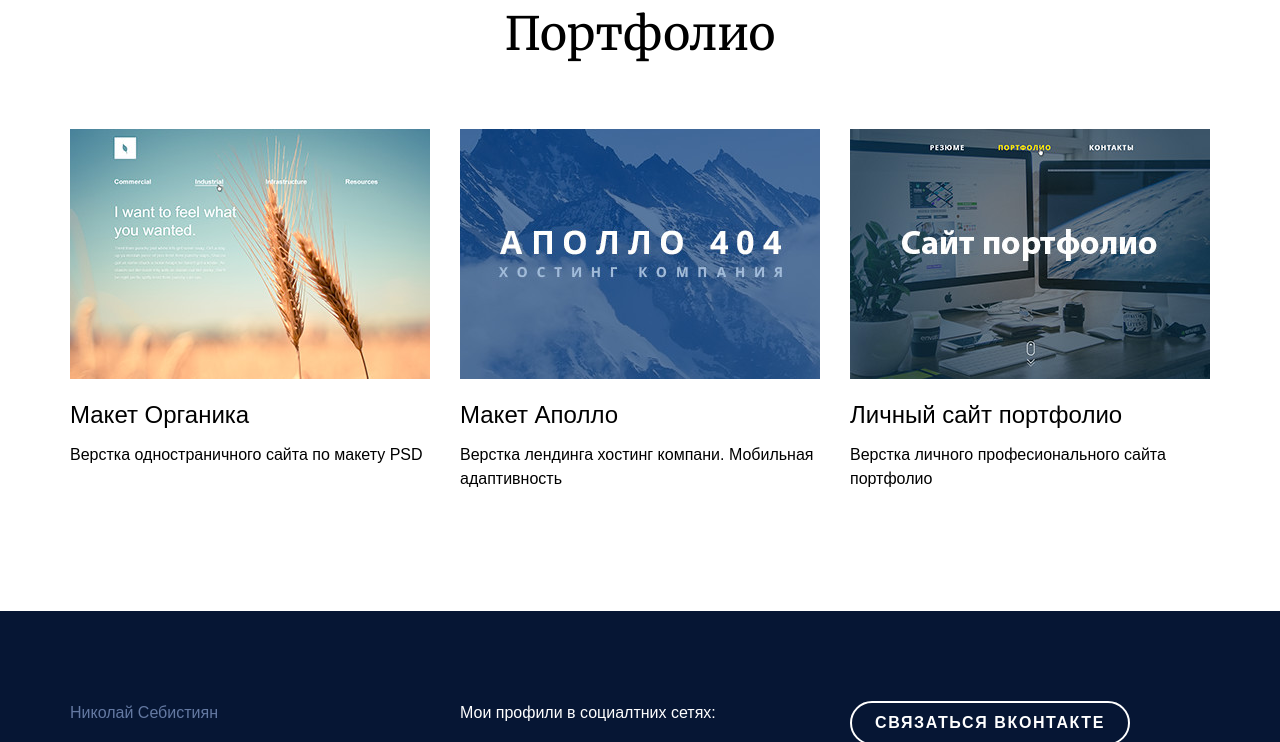
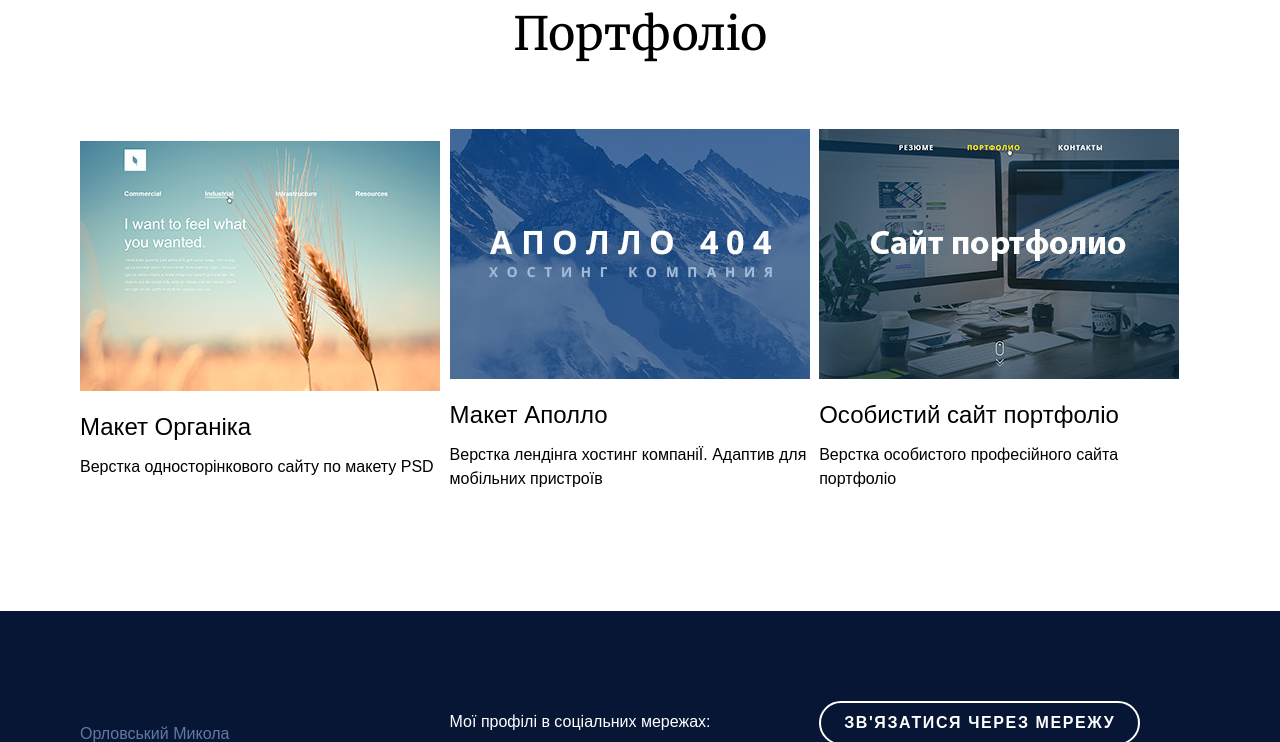
Before and after one commit to seb510/Portfoliolessons, a plain HTML site: page index.html in a window 1280 px wide. Shown: the part 870-1612 px from the top of the page. Drawn offline with nearby package versions, Linux system fonts and the light colour scheme; a web font is replaced by a local one.

Commit message:
change language/minor update

```diff
--- a/css/main.css
+++ b/css/main.css
@@ -1,3 +1,6 @@
+html {
+    scroll-behavior: smooth;
+  }
 html body {
     font-family: 'PT Sans Caption', sans-serif;
     font-size: 16px;
@@ -19,28 +22,20 @@ a{
 
     /*GRID--------------------------------------------------------
         --------------------------------*/
-.container{
-
-    width: 1140px;
-    margin-left: auto;
-    margin-right: auto;
+.container {
+    max-width: 1160px;
+    width: 100%;
+    padding: 0 20px;
+    margin: 0 auto;
 }
 
-
-.row:after{
-    clear: both;
-    content: "";
-    display: table;
+.row {
+    display: flex;
+    flex-wrap: wrap;
+    align-items: center;
 }
-
-.col-4{
-    width: 360px;
-    margin-right: 30px;
-    float: left;
-}
-
-.col-4:last-child{
-    margin-right: 0;
+.col-4 {
+    width: 33%;
 }
 
         /*HEADER--------------------------------------------------------
@@ -62,8 +57,7 @@ a{
     flex-direction: column;
     align-items: center;
     justify-content: center;
-
-    position: relative;//родитель
+    position: relative;
 
 }
 
@@ -81,6 +75,7 @@ a{
 
 .header__arrow {
    font-size: 48px;
+   color: #FFF;
     width: 60px;
     height: 50px;
     margin-left: -30px;
@@ -95,12 +90,10 @@ a{
 .portfolio{
     padding-top: 70px;
     padding-bottom: 100px;
-
 }
 
 
 .portfolio-item{
-
     margin-bottom: 20px;
 
 }
@@ -238,17 +231,13 @@ p.footer__social-icons a:hover{
     text-transform: uppercase;
     letter-spacing: 1.6px;
     padding: 8px 23px;
-
     display: inline-block;
-
     border-width: 2px;
     border-color: #fff;
     border-style: solid;
     border-radius: 50px;
     margin-bottom: 13px;
-
     transition: 0.2s ease-out;
-
 }
 
 .button:hover{
@@ -258,23 +247,13 @@ p.footer__social-icons a:hover{
 
         /*Adaptive_Media--------------------------------------------------------
     --------------------------------*/
-/*при максимальной ширини и мении будет работать запрос*/
 @media (max-width: 1160px) {
-    .container{
-        width: 100%;
-    }
-
-    .col-4{     /*реaльная шырына ==with 100% + border=0 + padding 15+15*/
-
+    .col-4 {
         width: 100%;
         margin: 0;
         margin-bottom: 30px;
         padding: 0 15%;
         text-align: center;
-    }
-
-    .header{
-        padding: 0 15px;
     }
 
     .header__title{
@@ -295,8 +274,4 @@ p.footer__social-icons a:hover{
     .title{
         font-size: 36px;
     }
-
-    .footer{
-        padding: 70px 60px;
-    }
 }
--- a/index.html
+++ b/index.html
@@ -1,29 +1,20 @@
 <!DOCTYPE html>
-<html lang="ru">
+<html lang="uk">
 <head>
     <meta charset="UTF-8">
-    <title>Мой сайт портфолио - Webcademy.ru</title>
+    <title>Мій сайт портфоліо - Webcademy</title>
     <!--Отображени страницы в масштабе 100%-->
     <meta name="viewport" content="width=device-width, initial-scale=1">
-
-
-
     <!-- Нормализация стилей -->
     <link rel="stylesheet" href="https://cdnjs.cloudflare.com/ajax/libs/normalize/5.0.0/normalize.css">
-
     <!-- Собственные стили -->
     <link rel="stylesheet" href="css/main.css">
-
     <!--  Подключение веб-шрифтов  -->
     <link href="https://fonts.googleapis.com/css?family=Merriweather|PT+Sans+Caption:400,700" rel="stylesheet">
     <link href="https://maxcdn.bootstrapcdn.com/font-awesome/4.7.0/css/font-awesome.min.css" rel="stylesheet">
-
-
     <link rel="shortcut icon" type="image/x-icon" href="img/favicon/favicon-16x16.png">
-
 </head>
 <body>
-
 
 <!-- ......................................
 
@@ -31,27 +22,22 @@ HEADER
 
 ...................................... -->
 <div class="header">
-
-    <div class="header__title">Николай Себистиян</div>
-    <div class="header__slogan">Верстка сайтов на HTML и CSS<br> HTML5 CSS3 JS jQuery</div>
-    <div class="header__arrow">
+    <div class="header__title">Орловський Микола</div>
+    <div class="header__slogan">Верстка сайтів на HTML и CSS<br> HTML5 CSS3 JS jQuery</div>
+    <a href="#portfolio" class="header__arrow">
         <i class="fa fa-chevron-down" aria-hidden="true"></i>
-    </div>
+    </a>
 </div>
-
-
-
 
 <!-- ......................................
 
 PORTFOLIO
 
 ...................................... -->
-    <div class="portfolio">
+    <div id="portfolio" class="portfolio">
         <div class="container">
-
             <div class="title">
-                Портфолио
+                Портфоліо
             </div>
 
             <div class="row">
@@ -60,13 +46,13 @@ PORTFOLIO
                 <div class="col-4">
                     <div class="portfolio-item">
                         <div class="portfolio-item__img">
-                            <img src="img/portfolio/project_organica.jpg" alt="Макет Органика">
+                            <img src="img/portfolio/project_organica.jpg" alt="Макет Органіка">
                         </div>
                         <div class="portfolio-item__title">
-                            <a href="work-organica.html" target="_blank">Макет Органика</a>
+                            <a href="work-organica.html" target="_blank">Макет Органіка</a>
                         </div>
                         <div class="portfolio-item__text">
-                            <p>Верстка одностраничного сайта по макету PSD</p>
+                            <p>Верстка односторінкового сайту по макету PSD</p>
                         </div>
                     </div>
                 </div>
@@ -82,7 +68,7 @@ PORTFOLIO
                             <a href="work-apollo.html" target="_blank">Макет Аполло</a>
                         </div>
                         <div class="portfolio-item__text">
-                            <p>Верстка лендинга хостинг компани. Мобильная адаптивность</p>
+                            <p>Верстка лендінга хостинг компаніЇ. Адаптив для мобільних пристроїв</p>
                         </div>
                     </div>
                 </div>
@@ -92,30 +78,20 @@ PORTFOLIO
                 <div class="col-4">
                     <div class="portfolio-item">
                         <div class="portfolio-item__img">
-                            <img src="img/portfolio/project_portfolio.jpg" alt="Личный сайт портфолио">
+                            <img src="img/portfolio/project_portfolio.jpg" alt="Особистий сайт портфоліо">
                         </div>
                         <div class="portfolio-item__title">
-                            <a href="work-personal.html" target="_blank">Личный сайт портфолио</a>
+                            <a href="work-personal.html" target="_blank">Особистий сайт портфоліо</a>
                         </div>
                         <div class="portfolio-item__text">
-                            <p>Верстка личного професионального сайта портфолио</p>
+                            <p>Верстка особистого професійного сайта портфоліо</p>
                         </div>
                     </div>
                 </div>
                 <!--//Робота в портфолио-->
-
-
-
-
             </div>
-
         </div>
     </div>
-
-
-
-
-
 <!-- ......................................
 
 FOOTER
@@ -125,41 +101,24 @@ FOOTER
     <div class="container">
         <div class="row">
             <div class="col-4">
-                <p class="footer__name">Николай Себистиян</p>
-                <p>© 2018 HTML + CSS верстка, разроботка сайта</p>
-
+                <p class="footer__name">Орловський Микола</p>
+                <p>© 2024 HTML + CSS верстка, розробка сайта</p>
             </div>
-
             <div class="col-4">
-
-                <p class="footer__social">Мои профили в социалтних сетях:</p>
+                <p class="footer__social">Мої профілі в соціальних мережах:</p>
                 <p class="footer__social-icons">
-                    <a href="" target="_blank"><i class="fa fa-vk" aria-hidden="true"></i></a>
                     <a href="" target="_blank"><i class="fa fa-twitter" aria-hidden="true"></i></a>
                     <a href="" target="_blank"><i class="fa fa-facebook" aria-hidden="true"></i></a>
                     <a href="" target="_blank"><i class="fa fa-instagram" aria-hidden="true"></i></a>
                     <a href="" target="_blank"><i class="fa fa-youtube" aria-hidden="true"></i></a>
-
                 </p>
-
-
             </div>
-
             <div class="col-4">
-                <div><a href=""class="button" target="_blank">связаться Вконтакте</a></div>
-                <p>Если возникли вопросы или  хотите узнать<br> информацию напишите мне</p>
-
-
+                <div><a href=""class="button" target="_blank">зв'язатися Через Мережу</a></div>
+                <p>Якщо виникли питання або хочите взнати<br> інформацію напишіть мені</p>
             </div>
-
         </div>
-
     </div>
-
-
 </div>
-
-
-
 </body>
 </html>
```
Also changed, not shown: work-apollo.html (+2 -2 lines), work-organica.html (+2 -2 lines), work-personal.html (+2 -2 lines).
